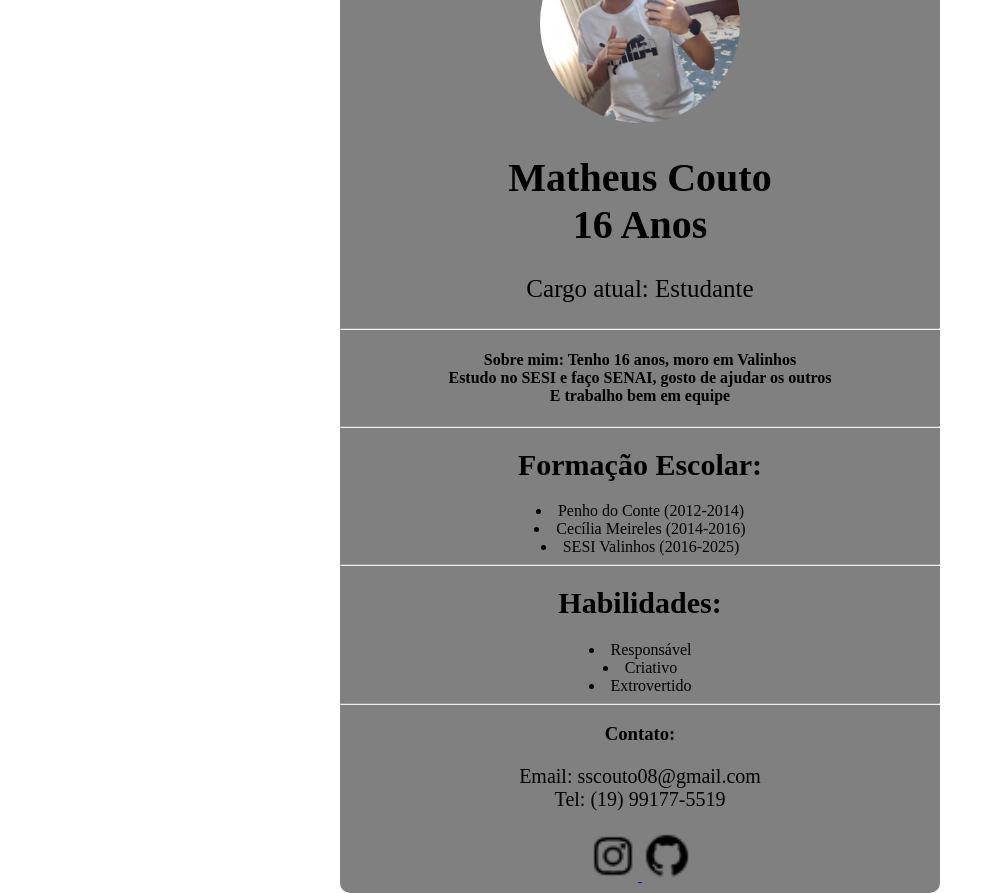
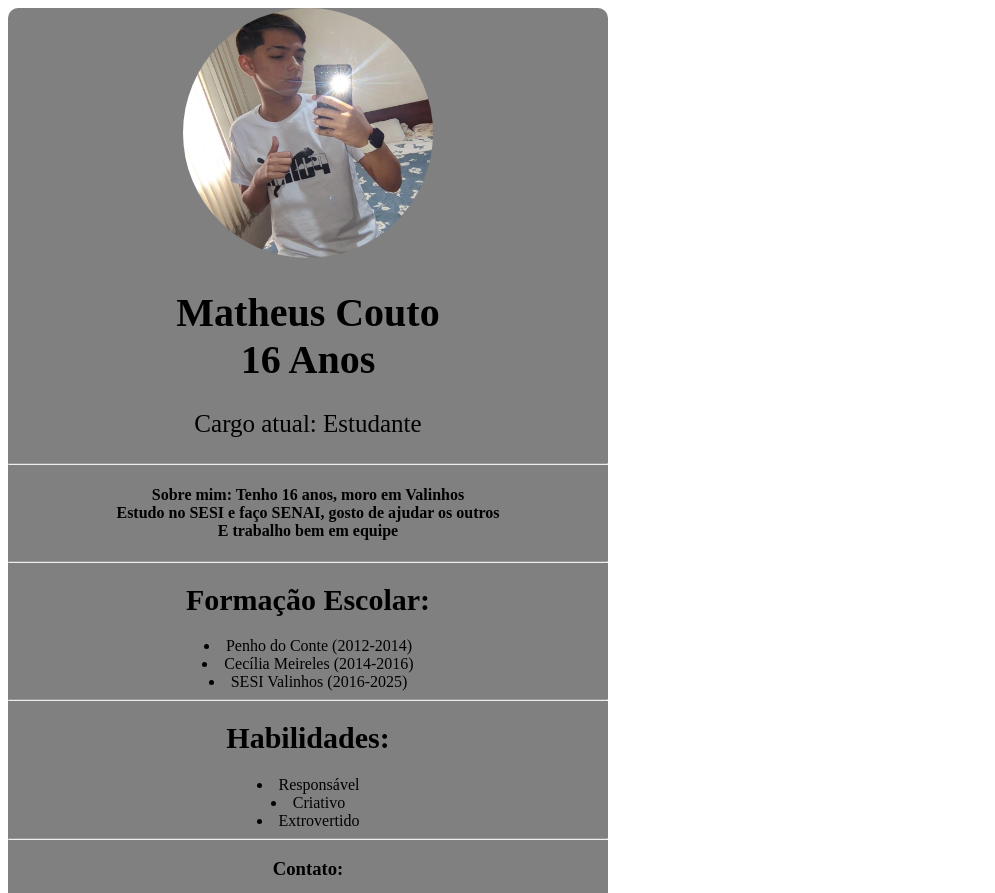
Before and after one commit to MatheusCouto8/meu-curriculo, a plain HTML site: page index.html in a window 1280 px wide. Shown: the top 893 px of the page, without its empty margins (0-995 px from the left). Drawn offline with Linux system fonts and the light colour scheme.

Commit message:
finalizado

```diff
--- a/index.html
+++ b/index.html
@@ -6,27 +6,22 @@
     <title>Document</title>
     <style>
 
-        .container {
-           position: relative;
-           height: 100vh;
-        }
+
 
         .centralizada-div {
             background-color: gray;
-            height: 970px;
+            height: 1100px;
             width: 600px;
             text-align: center;
             border-radius: 10px;
-            position: absolute;
-            top: 50%;
+
             left: 50%;
-            transform: translate(-50%, -50%);
         }
 
         img{
             border-radius: 100%;
-            height: 200px;
-            width: 200px;
+            height: 250px;
+            width: 250px;
 
         }
 
```
